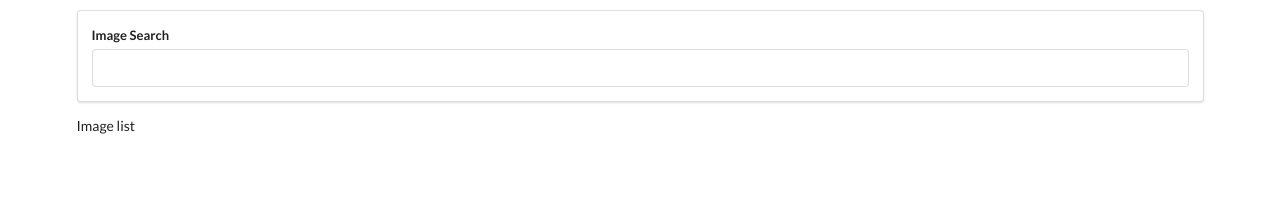
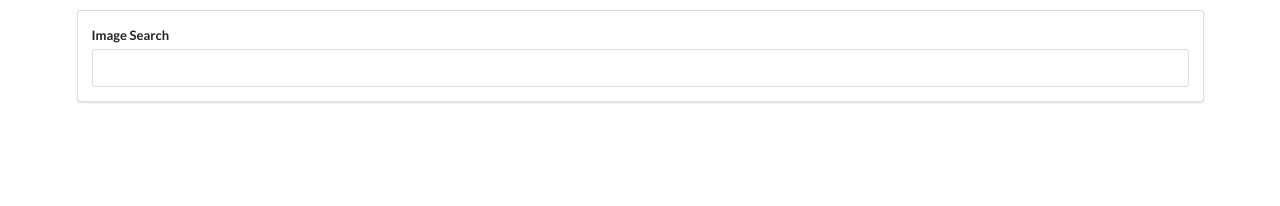
Before and after one commit to rostyslav-horytskyi/pics_v1, a React (Create React App) app: page / in a window 1280 px wide. Shown: the top 206 px of the page. Built offline with nearby package versions, Linux system fonts and the light colour scheme.

Commit message:
Rendered list with img

```diff
--- a/src/components/ImageList.js
+++ b/src/components/ImageList.js
@@ -1,8 +1,18 @@
 import React from 'react';
 
 const ImageList = (props) => {
+  const { images } = props;
+
   return (
-    <div>Image list</div>
+    <div>
+      {images.map(({ urls, description, id }) => (
+        <img
+          src={urls.regular}
+          alt={description}
+          key={id}
+        />
+      ))}
+    </div>
   );
 };
 
```
